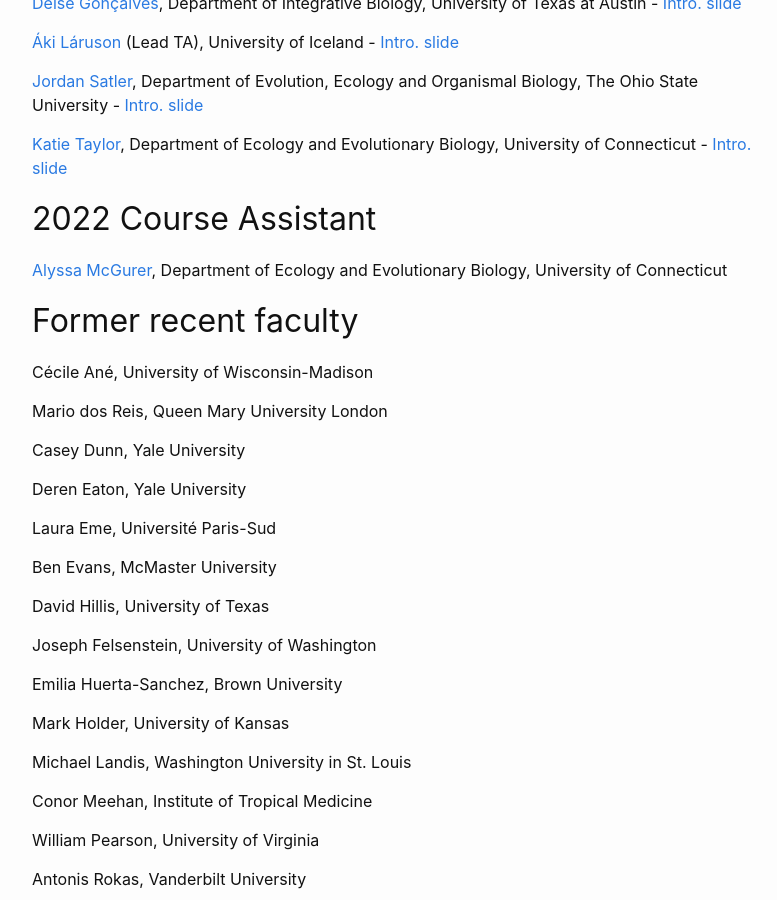
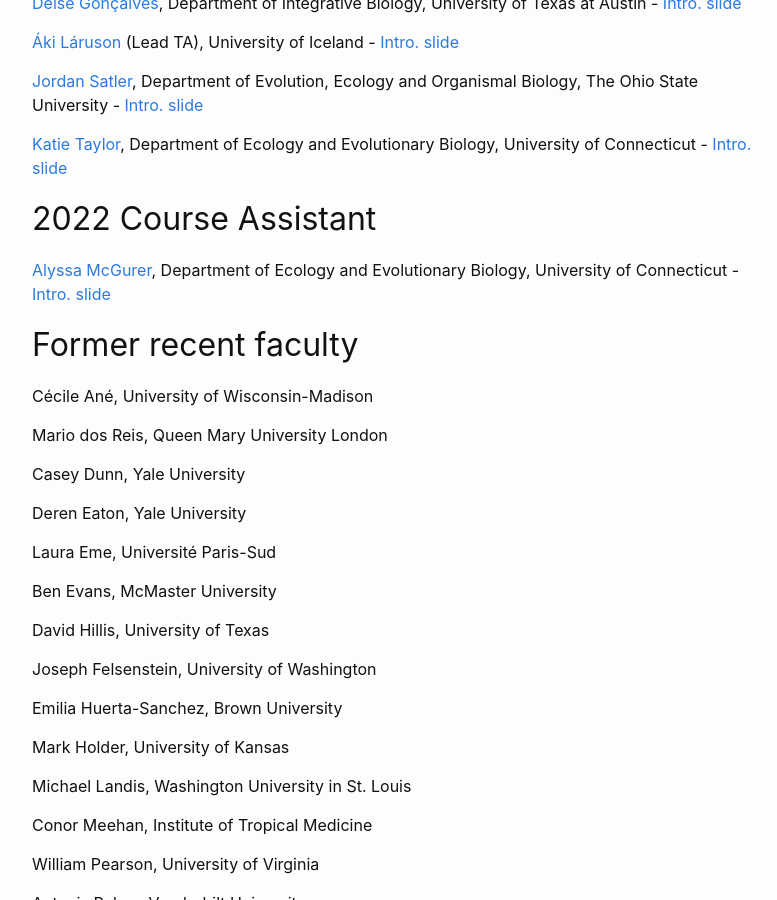
Before and after one commit to molevolworkshop/molevolworkshop.github.io, a Jekyll site: the page built from faculty.md, in a window 1280 px wide and 900 px high, scrolled down 1207 px. Shown: the whole window, without its empty margins (238-1015 px from the left). Built offline with Jekyll 4.4.1, drawn with Linux system fonts in a browser that asks for light colours.

Commit message:
Update faculty.md

```diff
--- a/faculty.md
+++ b/faculty.md
@@ -54,7 +54,7 @@
 
 ## 2022 Course Assistant
 
-[Alyssa McGurer](/course-assistant/), Department of Ecology and Evolutionary Biology, University of Connecticut
+[Alyssa McGurer](/course-assistant/), Department of Ecology and Evolutionary Biology, University of Connecticut - [Intro. slide](/Intro_slides/MBL_IntroSlide_AMcGurer.pdf)
 
 ## Former recent faculty
 
```
